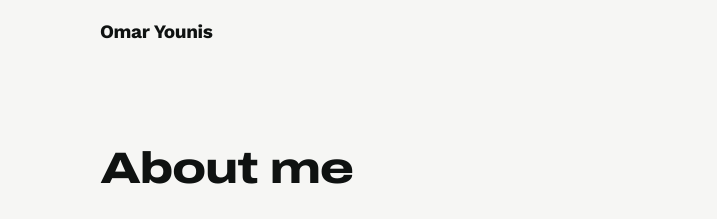
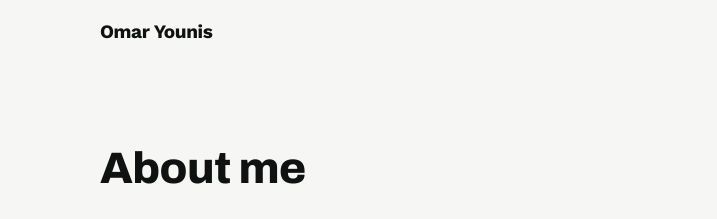
Before and after one commit to omarkc-pixel/portfolio, a plain HTML site: page about.html in a window 1280 px wide. Shown: the top 219 px of the page, 0-717 px from the left. Drawn offline with nearby package versions, Linux system fonts and the light colour scheme.

Commit message:
Headings: normal-width Archivo ExtraBold replaces the expanded cut
Co-Authored-By: Claude Fable 5.2 <noreply@anthropic.com>
Claude-Session: https://claude.ai/code/session_01RvA9kk3sBBZSqtA6sFKroH

```diff
--- a/about.html
+++ b/about.html
@@ -6,7 +6,7 @@
 <title>Omar Younis · About</title>
 <script src="./support.js"></script>
 <style>.cs-h1.cs-h1{font-size:clamp(25px, 3.6vw, 44px) !important; line-height:1.15 !important}</style>
-<style>@font-face{font-family:"OY Display";src:url("/fonts/archivo-wide-800.woff2") format("woff2");font-weight:100 900;font-style:normal;font-display:swap}</style>
+<style>@font-face{font-family:"OY Display";src:url("/fonts/archivo-800.woff2") format("woff2");font-weight:100 900;font-style:normal;font-display:swap}[style*="OY Display"],.head h1,.shead h2,.ghead h3{letter-spacing:-0.012em !important}</style>
 <link href="https://fonts.googleapis.com/css2?family=Work+Sans:wght@500;700&display=swap" rel="stylesheet">
 <link rel="icon" href="/favicon.ico" sizes="any">
 <link rel="icon" href="/favicon.svg" type="image/svg+xml">
```
Also changed, not shown: data-pipelines.html (+1 -1 lines), exabeam.html (+1 -1 lines), fivetran.html (+1 -1 lines), hightouch-observability.html (+1 -1 lines), hightouch.html (+1 -1 lines), index.html (+1 -1 lines), mcp.html (+1 -1 lines), pebble.html (+1 -1 lines), sumble.html (+1 -1 lines), fonts/archivo-800.woff2 (added), fonts/archivo-wide-800.woff2 (deleted).
